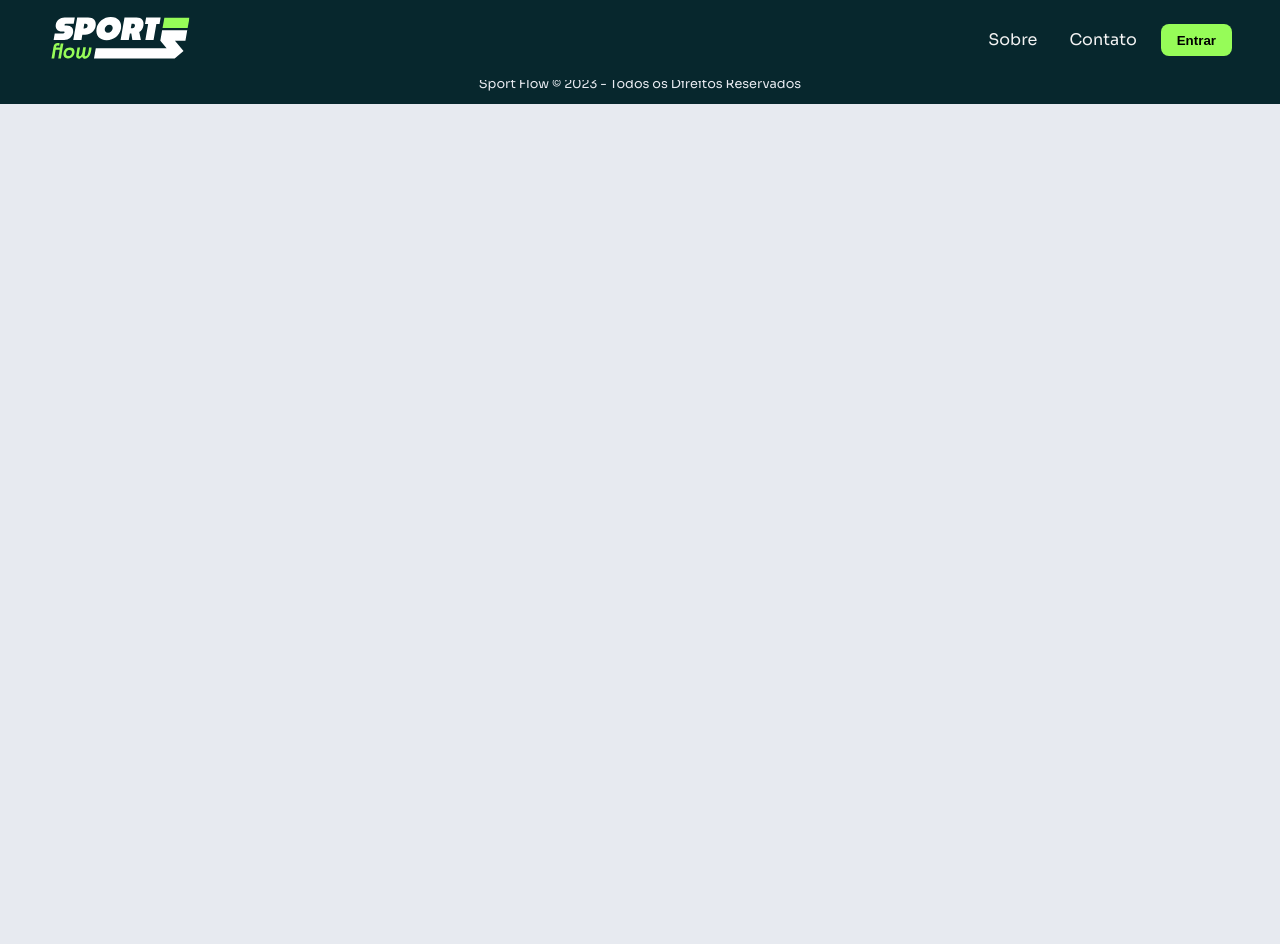
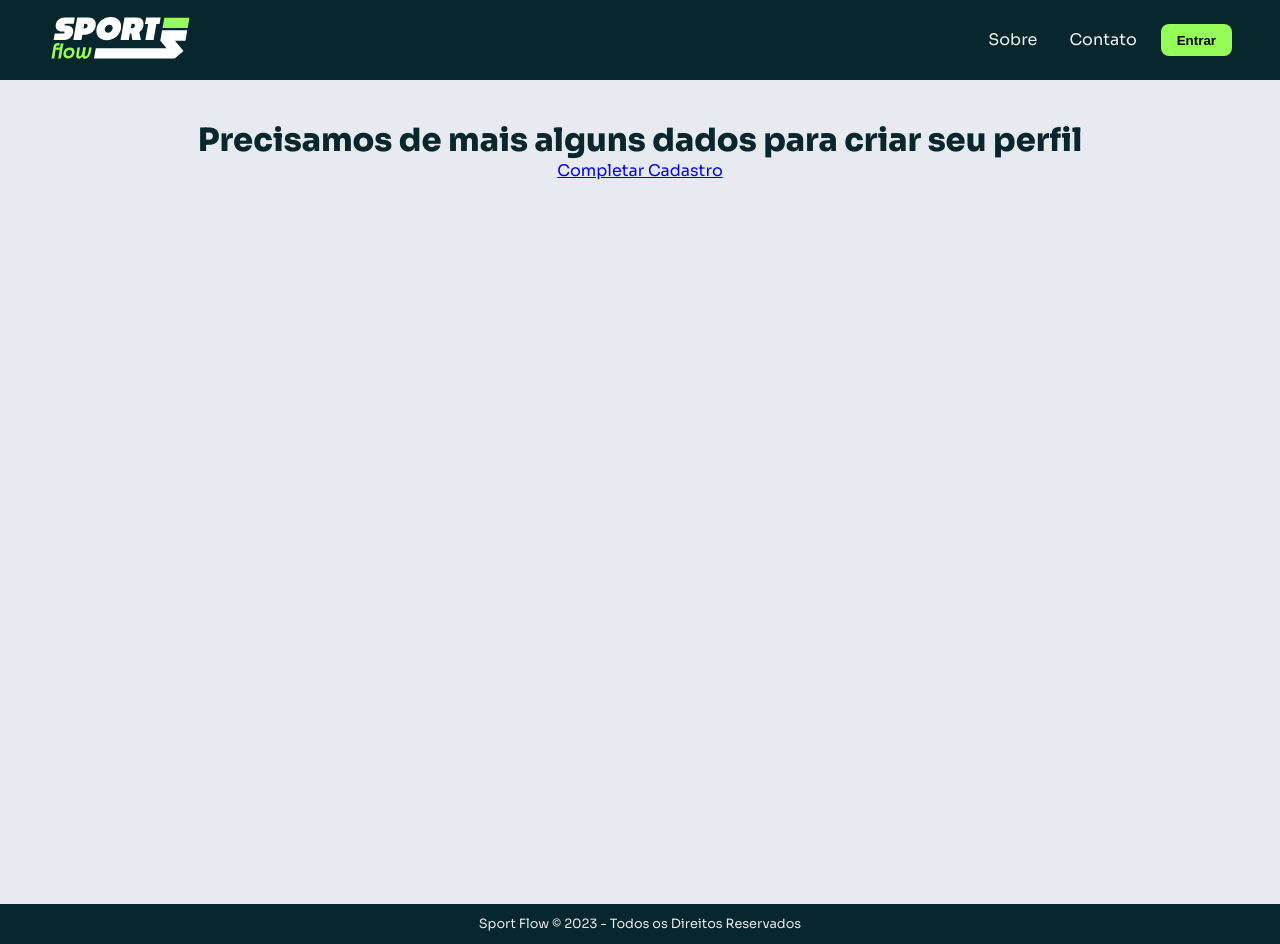
Before and after one commit to guipaex/sport-flow, a React (Create React App) app: page /perfil/1 in a window 1280 px wide. Before the commit the page ends 800 px from the top, so only its background shows below. Built offline with nearby package versions, Linux system fonts and the light colour scheme; no server answers; the database is empty.

Commit message:
style: update profile styles

```diff
--- a/src/pages/Profile/index.tsx
+++ b/src/pages/Profile/index.tsx
@@ -6,7 +6,6 @@ import { db } from "../../services/firebase";
 import { doc, getDoc } from "firebase/firestore";
 
 export default function Profile() {
-  // const { user } = useContext<any>(AuthGoogleContext);
   const { uid } = useParams();
   const [user, setUser] = useState<any>({});
 
@@ -20,14 +19,19 @@ export default function Profile() {
   }, []);
 
   if (!user) {
-    return <h1>Algo deu errado</h1>;
+    return (
+      <main className={style.container}>
+        <h1>Precisamos de mais alguns dados para criar seu perfil</h1>
+        <Link to={`${user}/cadastro-perfil`}>Completar Cadastro</Link>
+      </main>
+    );
   } else {
     return (
       <main className={style.container}>
         <img className={style.banner} src={user.profileBanner} alt='' />
         <img className={style.profilePic} src={user.photoURL} alt='' />
         <h2 className={style.name}>{user.fullName}</h2>
-        <p>{`${user.age} | ${user.location?.city} - ${user.location?.state}`}</p>
+        <p>{`${user.age} anos | ${user.location?.city} - ${user.location?.state}`}</p>
         <section className={style.contentColumns}>
           <section className={style.records}>
             <h4>Recordes:</h4>
--- a/src/pages/Profile/profile.module.scss
+++ b/src/pages/Profile/profile.module.scss
@@ -13,6 +13,7 @@
 .banner {
   margin: auto;
   width: 90vw;
+  max-width: $desktop-max;
   max-height: 420px;
   border-radius: 1rem;
   object-fit: cover;
```
